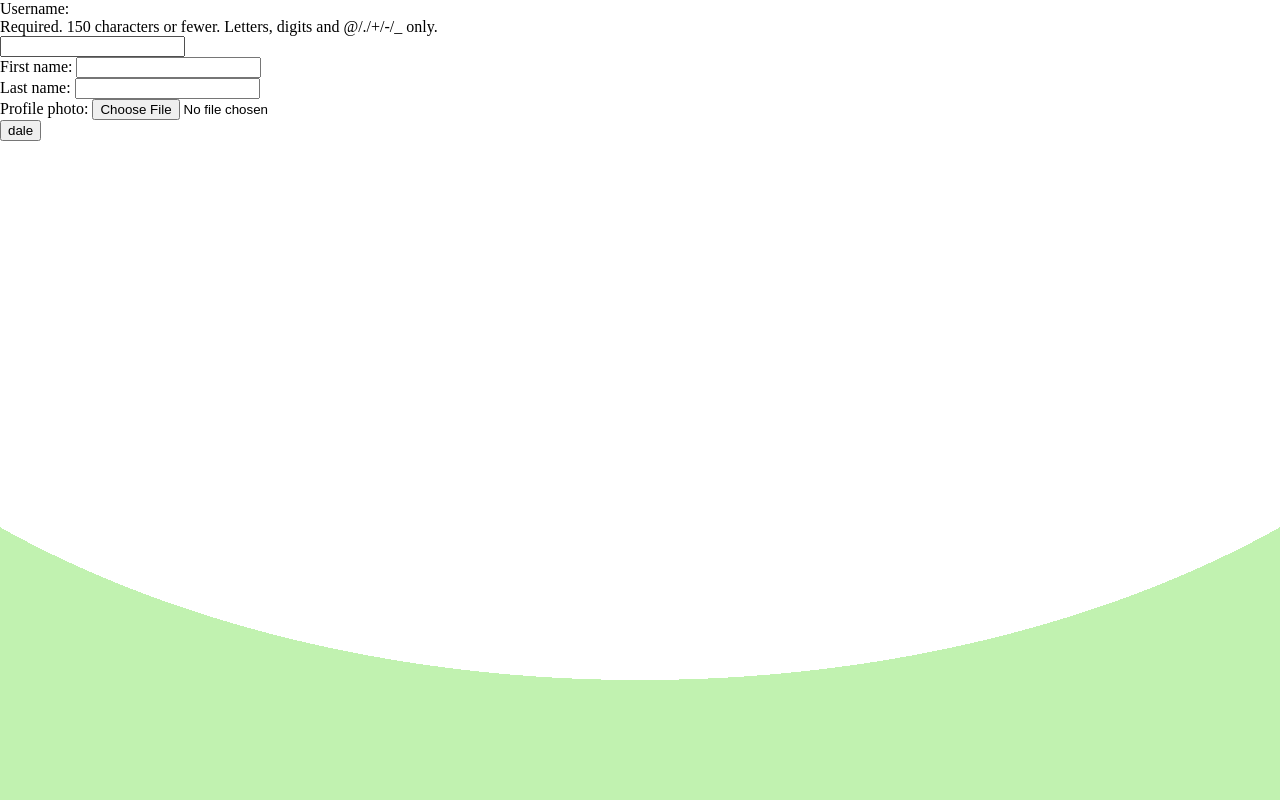
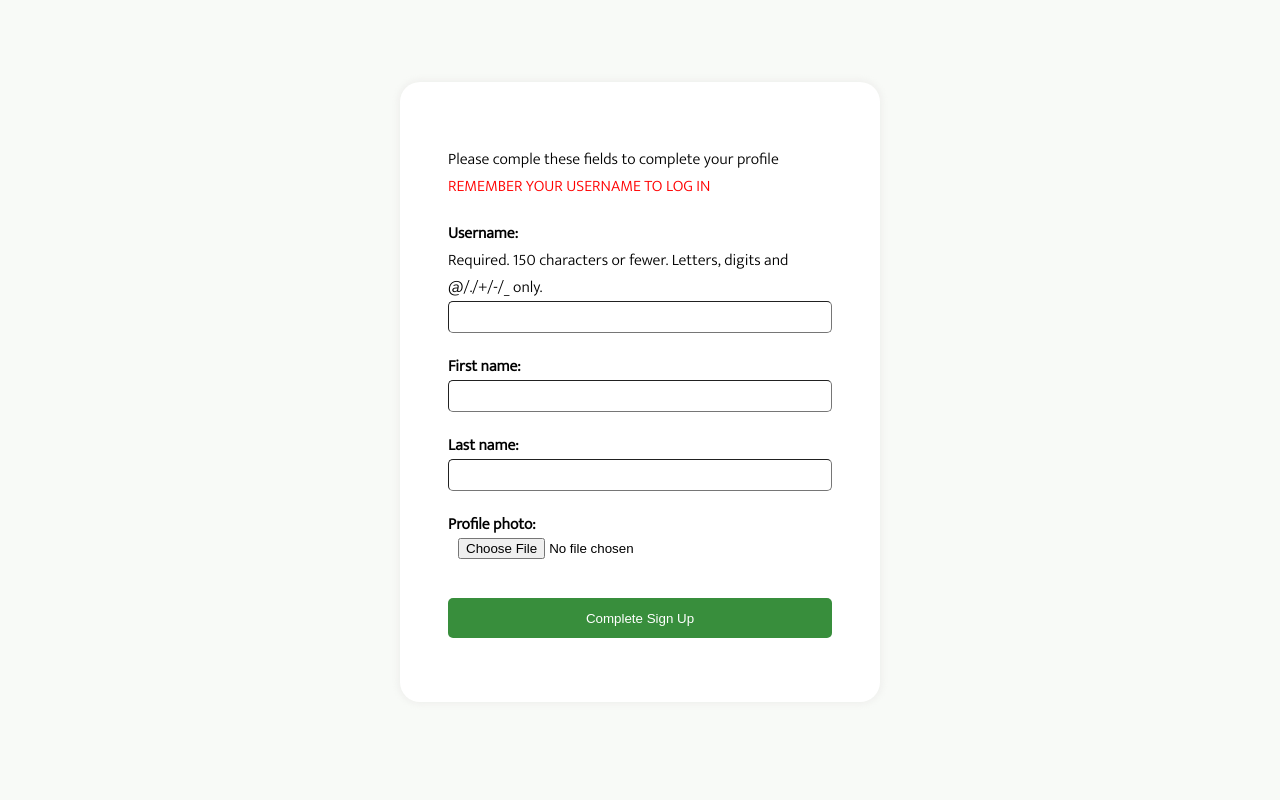
Before and after one commit to Christalpena/Sellify, a Django app: page /complete-profile/ in a window 1280 px wide. Run offline with Django 5.2, Linux system fonts and the light colour scheme; some web fonts are replaced.

Commit message:
CompleSignUp design

```diff
--- a/loginAndSignup/static/LoginAndSignUp.css
+++ b/loginAndSignup/static/LoginAndSignUp.css
@@ -2,44 +2,51 @@
 body {
     height: 100%;
     min-height: 100vh; /* Establece un height mínimo del 100% del viewport height */
-    background: radial-gradient(250% 250% at 50% 10%, #fff 30%, #C1F2B0 0%);
-    background-size: cover;
-    background-color: white;
+    background-color: #f8faf7;
     margin: 0;
+
 }
-
 
 .container{
     min-height: 100vh;
     display: flex;
+    justify-content: center;
     flex-direction: column;
     align-items: center;
 }
+
 .title{
     font-family: 'Protest Strike', sans-serif;
     font-size: larger;
+    color:  #388E3C;
     display: flex;
-    margin: 0;
-    align-items: flex-start !important;
-    color:  #388E3C;
+    padding: 0 18%;
 }
 
 .form{
-    margin: 0rem 0rem 1rem 0rem;
     width: 30%;
+    margin-bottom: 1rem;
     display: flex;
     flex-direction: column;
     justify-content: center;
     background-color: white;
-    padding: 3rem;
+    padding: 1rem 4rem;
     border-radius: 20px;
     box-shadow: 0px 0px 6px 2px rgba(220, 215, 215, 0.308);
-    gap: 10px;
+    gap: 5px;
     font-family: 'Mukta', sans-serif;
 }
+.form_height{
+    padding: 4rem 3rem;
+    gap: 20px;
+}
 
+.form-advise{
+    color: red;
+}
 .form > h1{
     margin: 0;
+    color: gray;
 }
 
 .form > div{
@@ -55,8 +62,7 @@ body {
     border-radius: 5px;
     height: 30px;
     padding: 0 10px;
-    border-color: rgba(217, 207, 207, 0.669);
-    outline-color: rgba(206, 205, 205, 0.694);
+    outline-color: gray;
     border-width: 1.5px;
 }
 
@@ -74,4 +80,5 @@ body {
 .errorlist{
     color: red;
     font-weight: bold;
+    margin: 0;
 }
--- a/loginAndSignup/templates/Base.html
+++ b/loginAndSignup/templates/Base.html
@@ -5,7 +5,7 @@
 <head>
     <meta charset="UTF-8">
     <meta name="viewport" content="width=device-width, initial-scale=1.0">
-    <link rel="stylesheet" href="{% static 'LoginAndSignUp.css' %}?1.0" media="all">
+    <link rel="stylesheet" href="{% static 'LoginAndSignUp.css' %}?1.2" media="all">
     <link rel="preconnect" href="https://fonts.googleapis.com">
     <link rel="preconnect" href="https://fonts.gstatic.com" crossorigin>
     <link href="https://fonts.googleapis.com/css2?family=Mukta:wght@300&family=Protest+Strike&family=Quattrocento+Sans:wght@700&display=swap" rel="stylesheet">
--- a/loginAndSignup/templates/CompleteSignUp.html
+++ b/loginAndSignup/templates/CompleteSignUp.html
@@ -2,10 +2,16 @@
 
 <body>
     {% block content %}
-    <form action="" method="post">
-        {% csrf_token %}
-        {{form}}
-        <button type="submit">dale</button>
-    </form>
+    <section class="container">
+        <form action="" method="post" class="form form_height">
+            <div>
+                <span>Please comple these fields to complete your profile</span>
+                <span class="form-advise">REMEMBER YOUR USERNAME TO LOG IN</span>
+            </div>
+            {% csrf_token %}
+            {{form}}
+            <button class="form__btn" type="submit">Complete Sign Up</button>
+        </form>
+    </section>
     {% endblock %}
 </body>
--- a/loginAndSignup/templates/Login.html
+++ b/loginAndSignup/templates/Login.html
@@ -9,7 +9,7 @@
         <h1>
             <title class="title">Sellity</title>
         </h1>
-        <form action="" method="post" class="form">
+        <form action="" method="post" class="form form_height">
             <h1>Welcome, enter your credentials</h1>
             {% csrf_token %}
             {{form}}
--- a/loginAndSignup/templates/SignUp.html
+++ b/loginAndSignup/templates/SignUp.html
@@ -18,5 +18,4 @@
     </section>
     {% endblock %}
 </body>
-
 </html>
--- a/loginAndSignup/views.py
+++ b/loginAndSignup/views.py
@@ -63,9 +63,8 @@ class CompleteProfile(View):
                     if user is not None:
                         login(request,user)
                         return redirect('Feed')
-
                 except:
-                    raise ValidationError("algo salio makl")
+                    raise ValidationError("Something went wrong")
             else:
                 return render(request, 'CompleteSignUp.html', {'form': form})
 
@@ -76,7 +75,6 @@ def login_view(request):
         if form.is_valid():
             username = form.cleaned_data['username']
             password = form.cleaned_data['password']
-            print(username,password)
             user = authenticate(request,username=username,password=password)
             if user is not None:
                 login(request,user)
@@ -84,7 +82,6 @@ def login_view(request):
             else:
                 print("holaa")
                 form.add_error(None, "Invalid credentials provided.")
-
     return render(request, 'Login.html',{'form':form})
 
 def logout_view(request):
```
